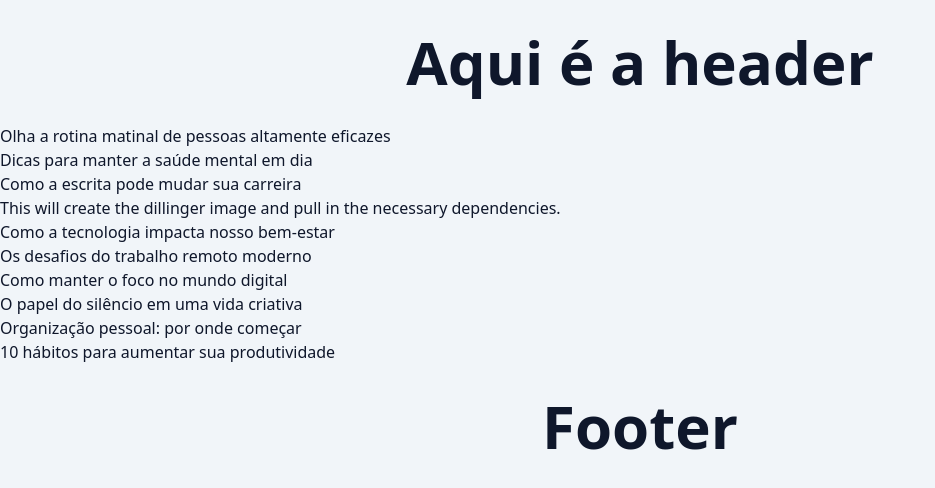
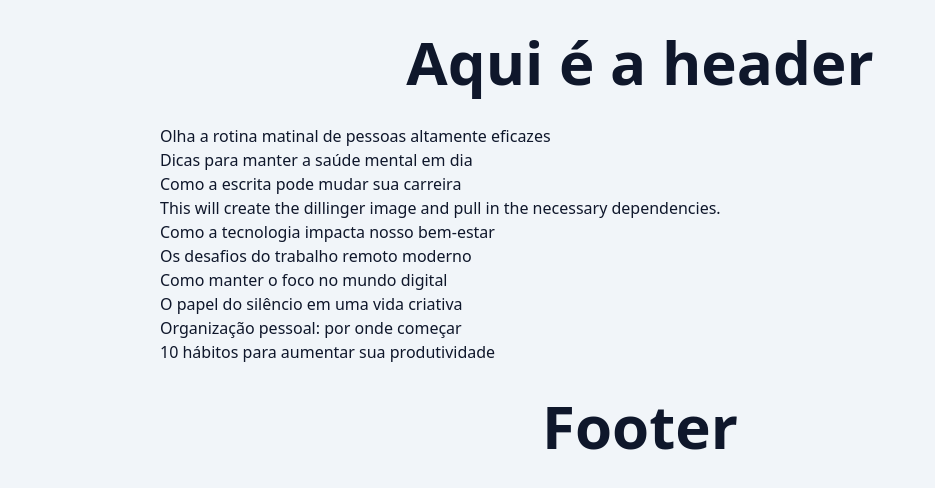
Before and after one commit to williamandradesantana/react-next-nest-luiz-otavio-miranda, a Next.js app in the folder blog/: page / in a window 1280 px wide. Shown: the top 488 px of the page, without its empty margins (0-935 px from the left). Built offline with nearby package versions, Linux system fonts and the light colour scheme.

Commit message:
Componente Container + Dicas do Tailwind CSS

```diff
--- a/blog/src/app/page.tsx
+++ b/blog/src/app/page.tsx
@@ -1,10 +1,11 @@
+import { Container } from "@/components/Container";
 import { PostsList } from "@/components/PostsList";
 import { SpinLoader } from "@/components/SpinLoader";
 import { Suspense } from "react";
 
 export default async function HomePage() {
   return (
-    <div className="text-slate-900 bg-slate-100 min-h-screen dark:bg-slate-900 dark:text-slate-100">
+    <Container>
       <header>
         <h1 className="text-6xl font-bold text-center py-8">Aqui é a header</h1>
       </header>
@@ -16,6 +17,6 @@ export default async function HomePage() {
       <footer>
         <p className="text-6xl font-bold text-center py-8">Footer</p>
       </footer>
-    </div>
+    </Container>
   );
 }
--- /dev/null
+++ b/blog/src/components/Container/index.tsx
@@ -0,0 +1,11 @@
+type ContainerProps = {
+  children: React.ReactNode;
+};
+
+export function Container({ children }: ContainerProps) {
+  return (
+    <div className="text-slate-900 bg-slate-100 min-h-screen dark:bg-slate-900 dark:text-slate-100">
+      <div className="max-w-screen-lg mx-auto px-8">{children}</div>
+    </div>
+  );
+}
```
